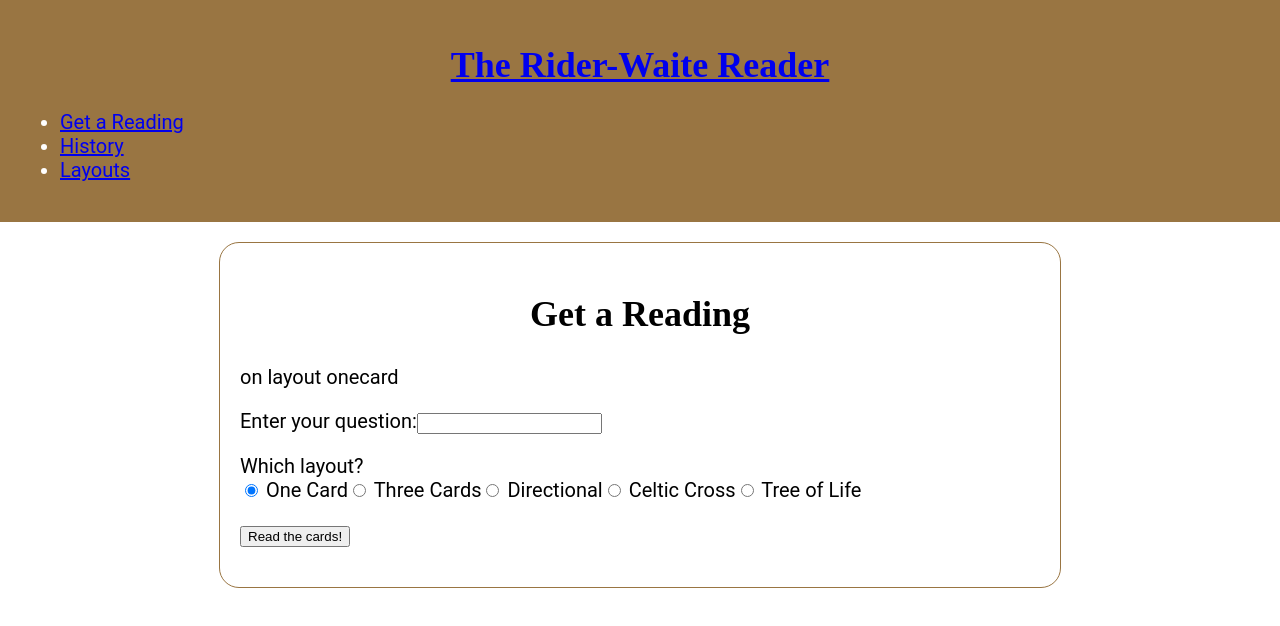
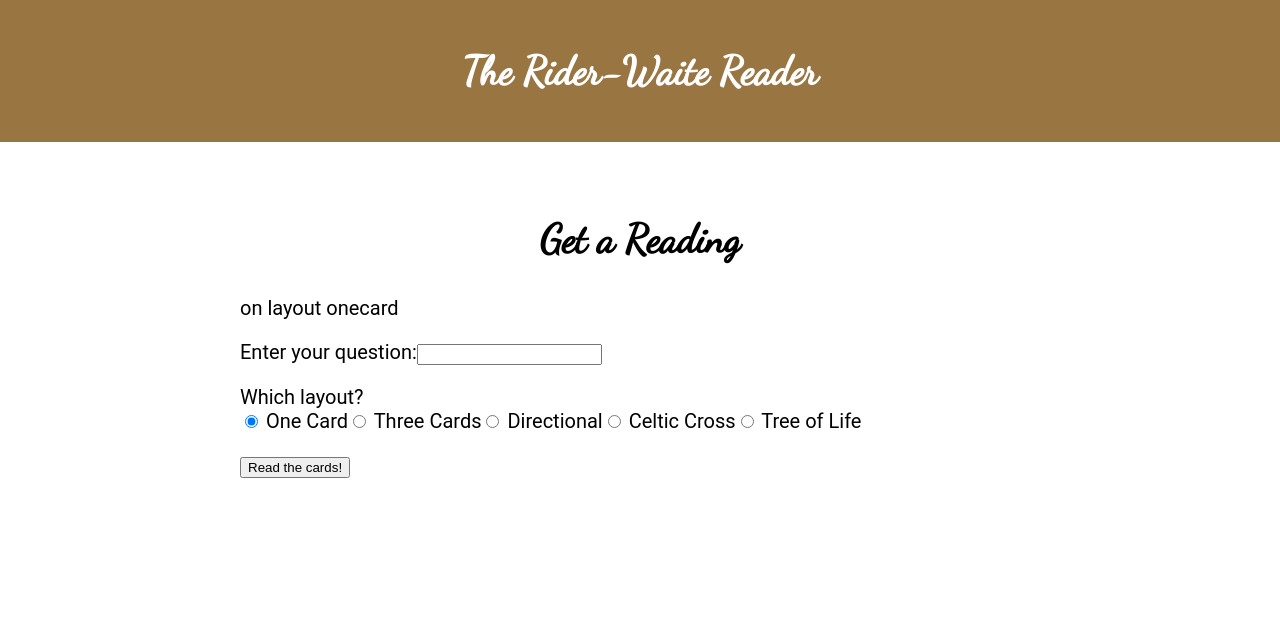
Before and after one commit to wicker/Rider-Waite-Reader, a React (Create React App) app in the folder rider-waite-reader/: page / in a window 1280 px wide. Shown: the top 626 px of the page. Built offline with nearby package versions, Linux system fonts and the light colour scheme.

Commit message:
Remove other pages.

```diff
--- a/rider-waite-reader/src/App.css
+++ b/rider-waite-reader/src/App.css
@@ -1,3 +1,5 @@
+@import url('https://fonts.googleapis.com/css?family=Dancing+Script');
+
 body {
   margin: 0;
   padding: 0;
@@ -18,9 +20,14 @@ section {
 }
 
 h1 {
-  font-size: 1.8em;
+  font-size: 2em;
   font-family: 'Dancing Script', cursive;
   text-align: center;
+}
+
+h1 a {
+  color: #fff;
+  text-decoration: none;
 }
 
 h2 {
@@ -31,8 +38,6 @@ h2 {
 .reading {
   margin: 20px auto;
   padding: 20px;
-  border: 1px solid #997542;
-  border-radius: 20px;
   width: 800px;
 }
 
--- a/rider-waite-reader/src/App.js
+++ b/rider-waite-reader/src/App.js
@@ -10,13 +10,6 @@ class Header extends Component {
 
       <header>
         <h1><a href="/">The Rider-Waite Reader</a></h1>
-        <nav>
-          <ul>
-            <li><a href="/">Get a Reading</a></li>
-            <li><a href="/history">History</a></li>
-            <li><a href="/layouts">Layouts</a></li>
-          </ul>
-        </nav>
       </header>
 
     )
@@ -523,16 +516,6 @@ class App extends Component {
               <Header />
               <FormGetAReading cards={this.state.cards}/>
             </div>          )}/>
-          <Route exact path='/layouts' render={({ history }) => (
-            <div>
-              <Header />
-              <Layouts />
-            </div>          )}/>
-          <Route exact path='/history' render={({ history }) => (
-            <div>
-              <Header />
-              <History />
-            </div>          )}/>
           <Route path='*' render={({ history }) => (
             <div>
               <Header />
```
